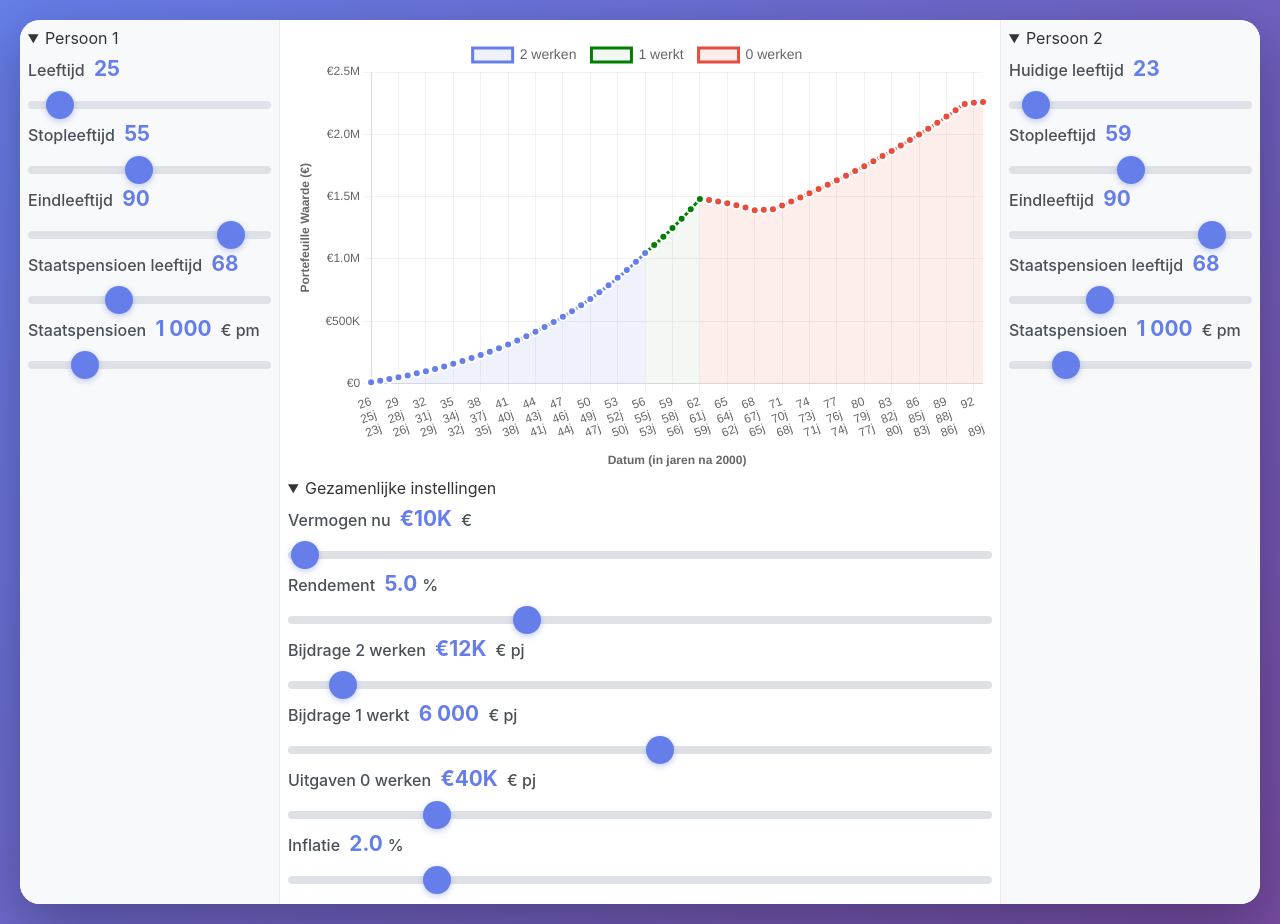
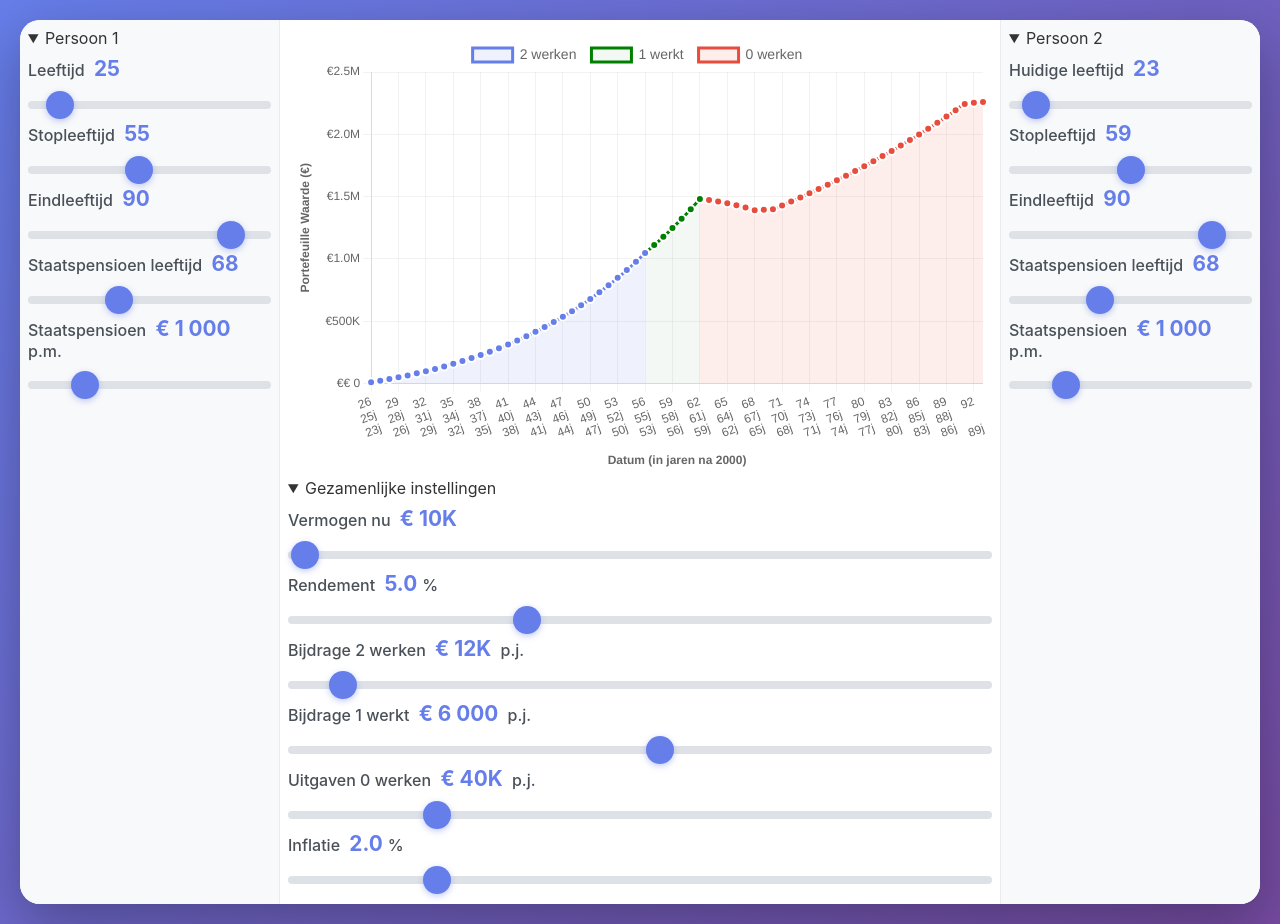
Before and after one commit to svro/fire, a plain HTML site: page index.html in a window 1280 px wide. Drawn offline with nearby package versions, Linux system fonts and the light colour scheme.

Commit message:
Afkortingen aangepast

```diff
--- a/index.html
+++ b/index.html
@@ -46,7 +46,7 @@
                 <div class="slider-group">
                     <label for="monthlyPension">
                         Staatspensioen
-                        <span class="value" id="monthlyPensionValue">1.000</span> € pm
+                        <span class="value" id="monthlyPensionValue">1.000</span> p.m.
                     </label>
                     <input type="range" id="monthlyPension" min="0" max="5000" value="1000" step="50">
                 </div>
@@ -62,7 +62,7 @@
                         <div class="slider-group">
                             <label for="currentAssets">
                                 Vermogen nu
-                                <span class="value" id="currentAssetsValue">10.000</span> €
+                                <span class="value" id="currentAssetsValue">10.000</span>
                             </label>
                             <input type="range" id="currentAssets" min="0" max="2000000" value="10000" step="1000">
                         </div>
@@ -76,14 +76,14 @@
                         <div class="slider-group">
                             <label for="annualContribution">
                                 Bijdrage 2 werken
-                                <span class="value" id="annualContributionValue">12.000</span> € pj
+                                <span class="value" id="annualContributionValue">12.000</span> p.j.
                             </label>
                             <input type="range" id="annualContribution" min="0" max="200000" value="12000" step="1000">
                         </div>
                         <div class="slider-group">
                             <label for="annualContribution2">
                                 Bijdrage 1 werkt
-                                <span class="value" id="annualContribution2Value">6.000</span> € pj
+                                <span class="value" id="annualContribution2Value">6.000</span> p.j.
                             </label>
                             <input type="range" id="annualContribution2" min="-100000" max="100000" value="6000" step="1000">
                         </div>
@@ -91,7 +91,7 @@
                         <div class="slider-group">
                             <label for="annualSpending">
                                 Uitgaven 0 werken
-                                <span class="value" id="annualSpendingValue">40.000</span> € pj
+                                <span class="value" id="annualSpendingValue">40.000</span> p.j.
                             </label>
                             <input type="range" id="annualSpending" min="0" max="200000" value="40000" step="1000">
                         </div>
@@ -175,7 +175,7 @@
                 <div class="slider-group">
                     <label for="monthlyPension2">
                         Staatspensioen
-                        <span class="value" id="monthlyPension2Value">1.000</span> € pm
+                        <span class="value" id="monthlyPension2Value">1.000</span> p.m.
                     </label>
                     <input type="range" id="monthlyPension2" min="0" max="5000" value="1000" step="50">
                 </div>
--- a/script.js
+++ b/script.js
@@ -44,11 +44,11 @@ let extraCosts = []; // array van { description, amount, startAge, endAge }
 // Format number with spaces as thousand separators (European style)
 function formatNumber(num) {
     if (num >= 1000000 || num <= -1000000) {
-        return '€' + (num / 1000000).toFixed(2) + 'M';
+        return '€ ' + (num / 1000000).toFixed(2) + 'M';
     } else if (num >= 10000 || num <= -1000) {
-        return '€' + (num / 1000).toFixed(0) + 'K';
+        return '€ ' + (num / 1000).toFixed(0) + 'K';
     }
-    return Math.round(num).toString().replace(/\B(?=(\d{3})+(?!\d))/g, ' ');
+    return '€ ' + Math.round(num).toString().replace(/\B(?=(\d{3})+(?!\d))/g, ' ');
 }
 
 // Calculate portfolio growth and depletion
@@ -525,7 +525,7 @@ function updateChart() {
                             const age1 = data.ages1[idx];
                             const age2 = data.ages2[idx];
                             const ages = [age1 !== undefined ? `P1: ${age1}j` : '', age2 !== undefined ? `P2: ${age2}j` : ''].filter(Boolean).join(' | ');
-                            return `€${formatNumber(context.parsed.y)}  (${ages})`;
+                            return `${formatNumber(context.parsed.y)}  (${ages})`;
                           }
 
                     }
```
